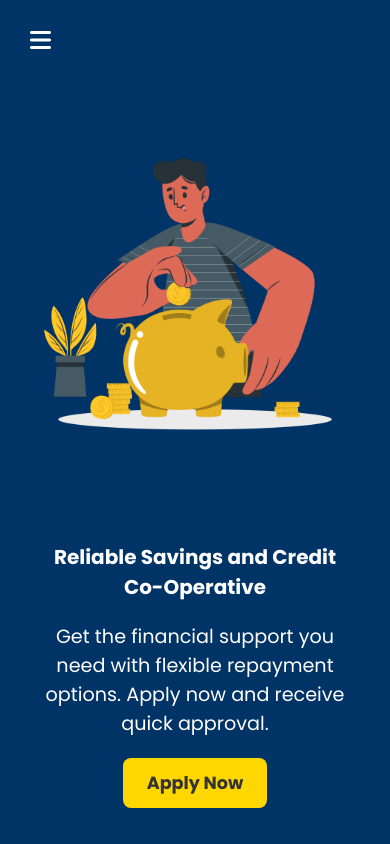
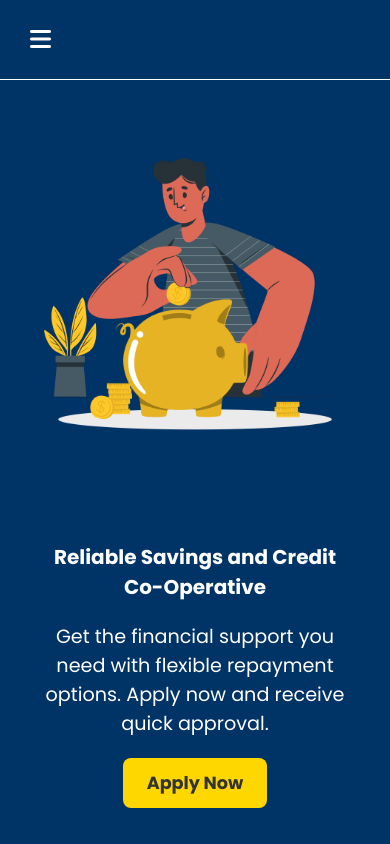
Before and after one commit to sidmillx/vulindlela-development, a plain HTML site: page index.html in a window 390 px wide. Shown: the top 844 px of the page. Drawn offline with nearby package versions, Linux system fonts and the light colour scheme.

Commit message:
Update style.css

```diff
--- a/style.css
+++ b/style.css
@@ -1221,6 +1221,7 @@ footer {
     }
     header {
         padding: 0 30px;
+        border-bottom: solid 1px #fff;
 }
 
 @media only screen and (max-width: 900px){
```
